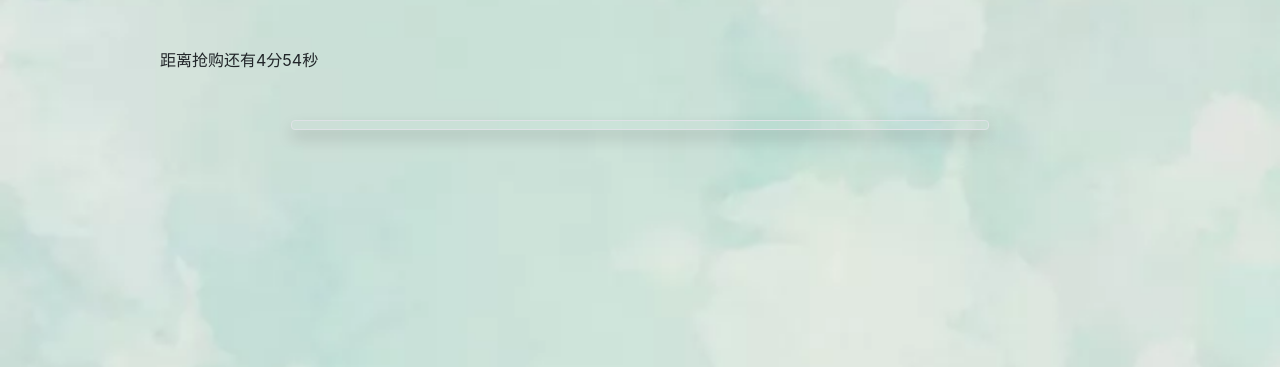
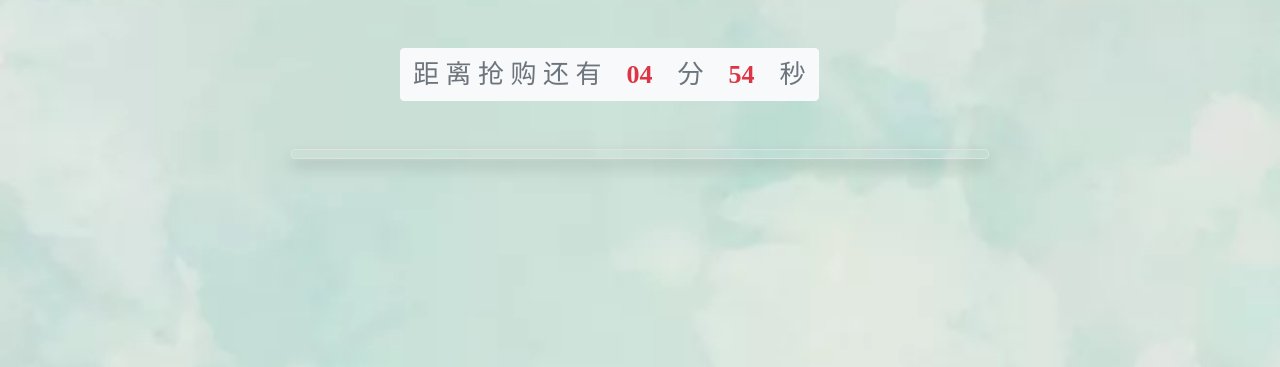
Before and after one commit to xiebbbbbb/bookmall, a Spring app: page /secKill in a window 1280 px wide. Shown: the part 56-423 px from the top of the page. Run offline with Thymeleaf, Linux system fonts and the light colour scheme; the template is opened without the code that fills it, so the values that code supplies are empty.

Commit message:
抢购倒计时样式

```diff
--- a/src/main/resources/templates/secKill.html
+++ b/src/main/resources/templates/secKill.html
@@ -42,10 +42,18 @@
             if(num == t)
             {
                 document.getElementById("qgButton").disabled="";
-                document.getElementById("time").innerHTML = "可以开始抢购了！";
+                //document.getElementById("time").innerHTML = "可以开始抢购了！";
+                $('#time').text("可以开始抢购了！");
+
             }
             else {
-                document.getElementById("time").innerHTML = "距离抢购还有" + leftM + "分" + leftS + "秒";
+                //document.getElementById("time").innerHTML = "距离抢购还有" + leftM + "分" + leftS + "秒";
+                //let text = "距 离 抢 购 还 有 " + leftM + " 分 " + leftS + " 秒 ";
+                $('#beforeminute').text(" 距 离 抢 购 还 有 ");
+                $('#minute_').text(PrefixInteger(leftM, 2));
+                $('#beforesecond').text(" 分 ");
+                $('#second_').text(PrefixInteger(leftS, 2));
+                $('#aftersecond').text(" 秒 ");
             }
         }
 
@@ -148,6 +156,11 @@
                     $("#Detail").html(content);
                 })
         }
+
+        function PrefixInteger(num, n) {
+            return (Array(n).join(0) + num).slice(-n);
+        }
+
     </script>
 </head>
 <body>
@@ -182,8 +195,20 @@
         </div>
     </nav>
     <!-- 图书馆按钮 + 搜索框 + 购物车按钮 -->
-    <div class="row mt-5 mb-5 bg-up">
-        <span id="time"></span>
+    <div class="row mt-5 mb-5 bg-up text-center">
+        <div class="col-3 text-center"></div>
+        <div class="col-8 text-center">
+            <div class="row">
+                <div class="btn-group" role="group" aria-label="Basic example">
+                    <div id = "beforeminute" class="btn btn-light text-secondary text-center" style="font-size:26px; font-family: Microsoft YaHei;">距 离 抢 购 还 有 </div>
+                    <div id = "minute_" class="btn btn-light text-danger font-weight-bold" style="font-size:26px; font-family: Microsoft YaHei;">05</div>
+                    <div id = "beforesecond" class="btn btn-light text-secondary " style="font-size:26px; font-family: Microsoft YaHei;">分</div>
+                    <div id = "second_" class="btn btn-light text-danger font-weight-bold" style="font-size:26px; font-family: Microsoft YaHei;">00</div>
+                    <div id = "aftersecond" class="btn btn-light text-secondary " style="font-size:26px; font-family: Microsoft YaHei;">秒</div>
+                </div>
+            </div>
+        </div>
+        <div class="col-1 text-center"></div>
     </div>
     <div id="Detail" class="container container-lg d-flex flex-row w-75 mt-2 border pt-1 pb-1 rounded shadow">
     </div>
```
